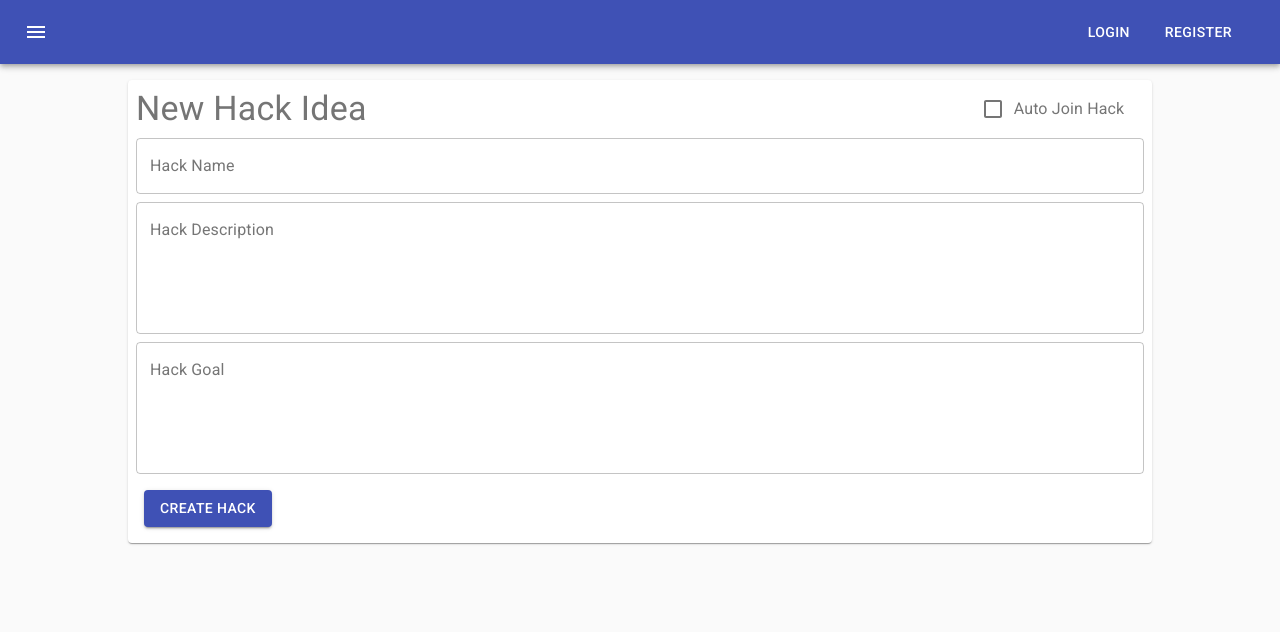
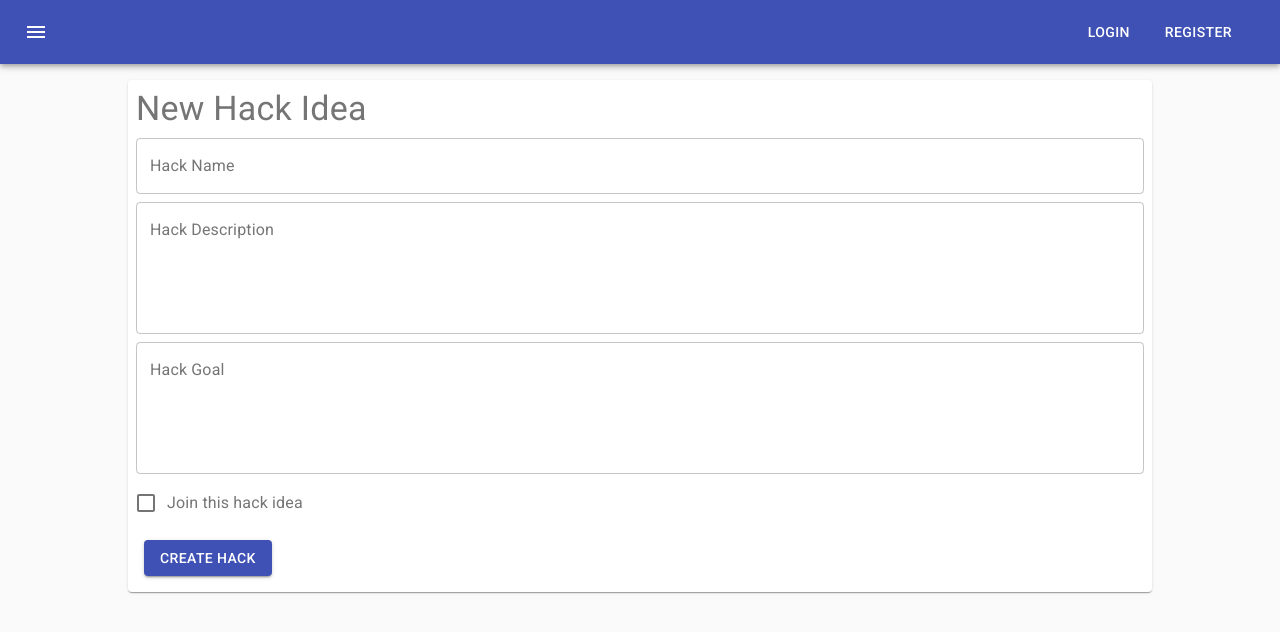
Before and after one commit to hackthehack/hack-zero-v2, a React (Create React App) app: page /create in a window 1280 px wide. Shown: the top 632 px of the page. Built offline with nearby package versions, Linux system fonts and the light colour scheme.

Commit message:
Updated function for joining the hack on creation

```diff
--- a/src/components/create-hack.js
+++ b/src/components/create-hack.js
@@ -44,23 +44,16 @@ export function CreateHack(props) {
 
   const handleSubmit = event => {
     event.preventDefault();
-    console.log(join);
-    const obj = {
-      title: title,
-      description: description,
-      goal: goal
+    const fetchData = async () => {
+      const newHack = { title: title, description: description, goal: goal, team: [] }
+      if(join){
+        newHack.team[0] = props.userId
+      }
+      await Axios.post(UrlJoin(process.env.REACT_APP_API_URL, "addhack"), newHack );
     };
-    Axios.post(UrlJoin(process.env.REACT_APP_API_URL, "addhack"), obj)
-      .then(res => {
-        const obj = {
-          hackId: res._id,
-          userId: props.userId
-        }
-        Axios.post(UrlJoin(process.env.REACT_APP_API_URL,"joinhack"), obj)
-      })
-      .then(() => {
-        props.history.push("/hacks");
-      });
+    fetchData().then(() => {
+      props.history.push("/hacks");
+    });
   };
 
   return (
@@ -81,23 +74,8 @@ export function CreateHack(props) {
               alignContent="center"
               spacing={1}
             >
-              <Grid className={classes.field} item xs={10}>
+              <Grid className={classes.field} item xs={12}>
                 <Typography variant="h4">New Hack Idea</Typography>
-              </Grid>
-              <Grid className={classes.field} item xs={2}>
-                <FormControlLabel
-                  control={
-                    <Checkbox
-                      checked={join}
-                      onChange={event => {
-                        setJoin(event.target.checked);
-                      }}
-                      value="joinHack"
-                      color="primary"
-                    />
-                  }
-                  label="Auto Join Hack"
-                />
               </Grid>
               <Grid className={classes.field} item xs={12}>
                 <FormControl fullWidth variant="outlined">
@@ -151,7 +129,22 @@ export function CreateHack(props) {
                   ></OutlinedInput>
                 </FormControl>
               </Grid>
-              <Grid item xs>
+              <Grid className={classes.field} item xs={12}>
+                <FormControlLabel
+                  control={
+                    <Checkbox
+                      checked={join}
+                      onChange={event => {
+                        setJoin(event.target.checked);
+                      }}
+                      value="joinHack"
+                      color="primary"
+                    />
+                  }
+                  label="Join this hack idea"
+                />
+              </Grid>
+              <Grid item xs={12}>
                 <Button
                   type="submit"
                   className={classes.button}
```
